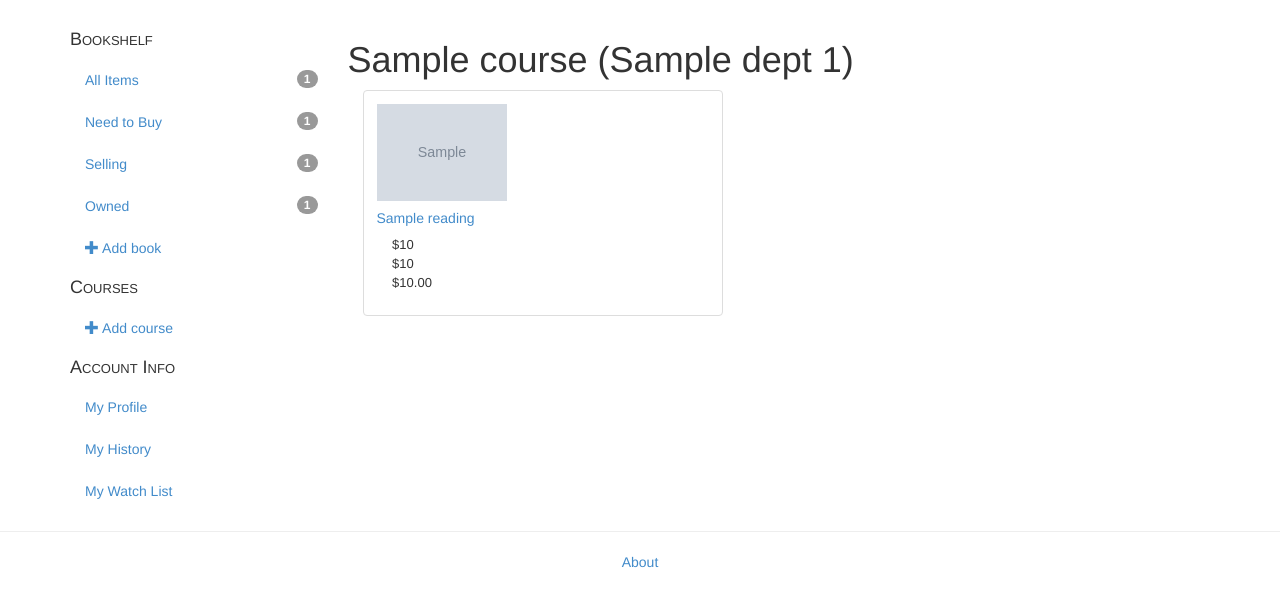
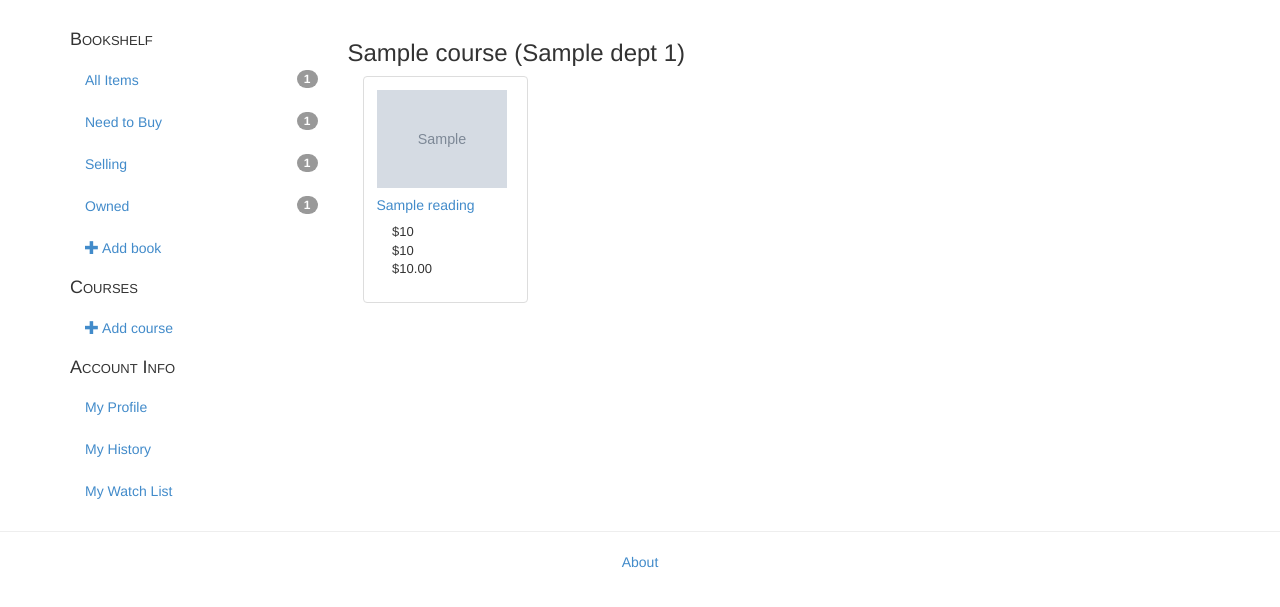
Before and after one commit to limichaelc/PTX2, a Django app: template ptx2app/templates/ptonptx2/course_page.html in a window 1280 px wide. Shown: the part 52-659 px from the top of the page. Run offline with Django 3.2, Linux system fonts and the light colour scheme; the template is opened without the code that fills it: most values are stand-ins (such as "Sample title", 1, 10 or a date in 2020); grey boxes marked "Sample" are stand-in pictures.

Commit message:
edit to course_page.html

```diff
--- a/ptx2app/templates/ptonptx2/course_page.html
+++ b/ptx2app/templates/ptonptx2/course_page.html
@@ -5,7 +5,9 @@
 {% block title %}PTX2 | {{ course.name }}{% endblock %}
 
 {% block main %}
-	<h1>{{course.name}} ({{course.dept}} {{course.num}})</h1>
+	<h3>{{course.name}} ({{course.dept}} {{course.num}})</h3>
+	<div class="col-md-6 column">
+	<div class="row clearfix">
 	{% for book in course.books.all %}
 		<div class="col-md-4">
 			<div class="thumbnail">
@@ -34,6 +36,8 @@
         </ul>
     </div>
     {% endfor %} -->
+    </div>
+    </div>
 {% include 'forms/newlisting.html' %}
 {% include 'forms/watchlist.html' %}
 {% endblock %}
```
